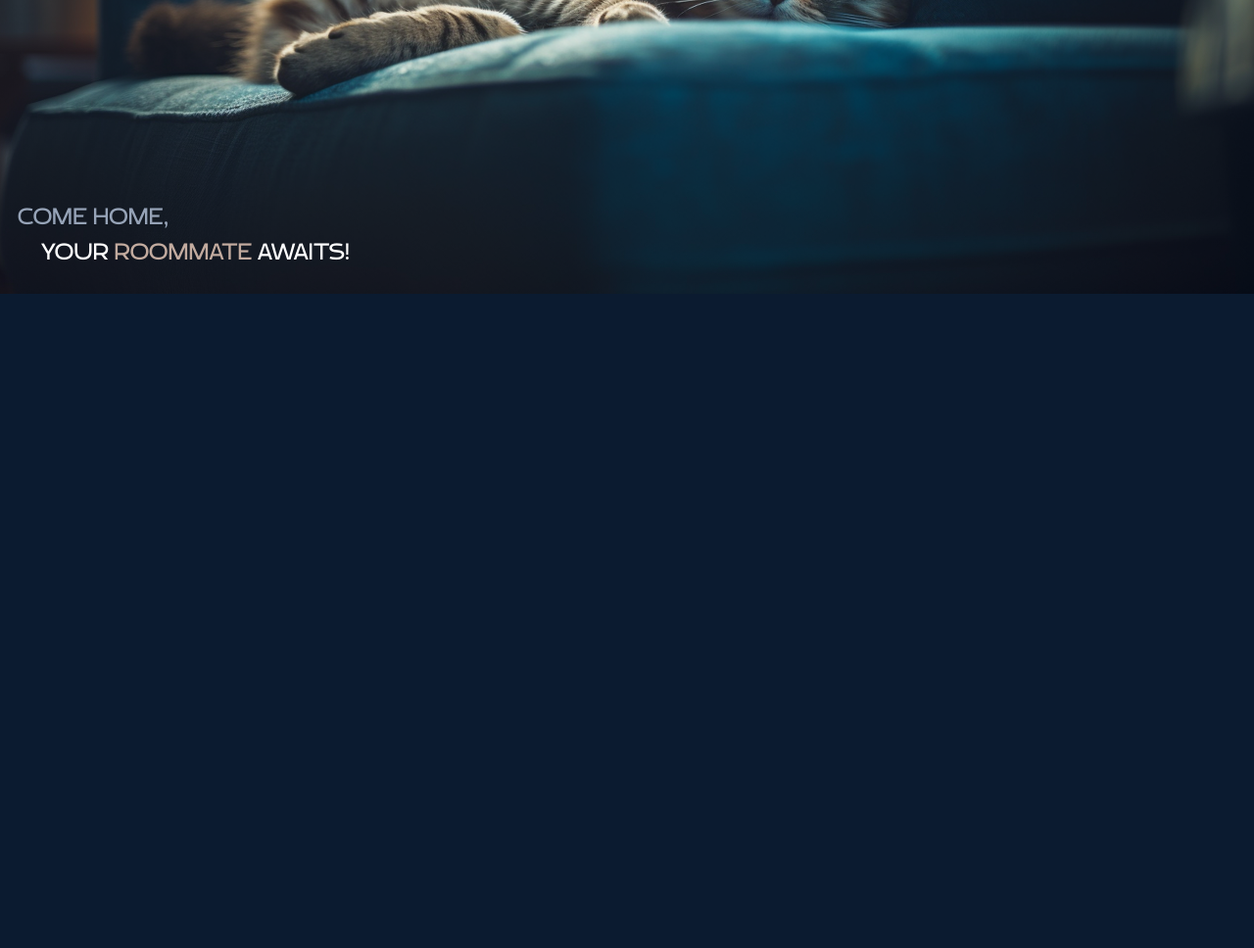
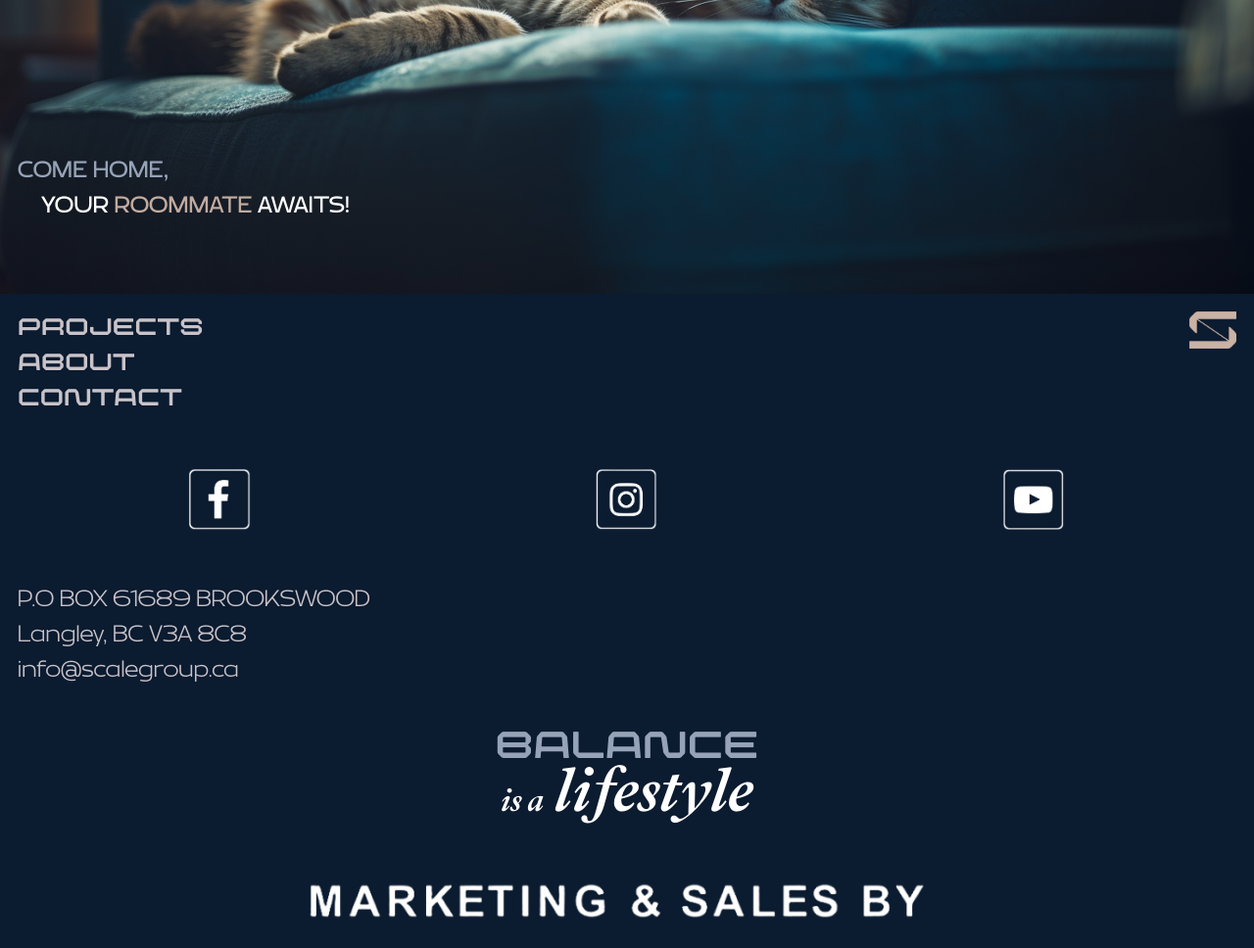
Before and after one commit to rickdrumond/scaco, a website built with Parcel: page src/index.html in a window 1280 px wide. Shown: the part 9732-10700 px from the top of the page at 98% size. Before the commit the page ends 10032 px from the top, so only its background shows below. Built offline with nearby package versions, Linux system fonts and the light colour scheme; what tailwind-hamburgers would draw is missing.

Commit message:
add footer

```diff
--- a/src/index.html
+++ b/src/index.html
@@ -11,7 +11,7 @@
   <body>
     <header>
       <a href="/" id="brand-link">
-        <img src="img/brand.png" alt="Scale Projects" />
+        <img src="img/brand.png" alt="Scale Projects brand" />
       </a>
       <button id="menu-toggler" class="tham tham-e-squeeze tham-w-8">
         <div class="tham-box">
@@ -226,7 +226,7 @@
       </section>
       <section id="projects">
         <h2>Projects</h2>
-        <img src="img/brand-development.png" alt="Scale" />
+        <img src="img/brand-development.png" alt="Scale brand" />
         <div>
           <h3>About</h3>
           <p>
@@ -292,6 +292,44 @@
         </div>
       </section>
     </main>
-    <footer></footer>
+    <footer>
+      <nav>
+        <ul>
+          <li><a href="#projects">Projects</a></li>
+          <li><a href="#about">About</a></li>
+          <li><a href="#contact">Contact</a></li>
+        </ul>
+        <img src="img/logo.png" alt="Scale logo" />
+      </nav>
+      <div class="social">
+        <!-- FIXME: add URLs -->
+        <a href="javascript:alert('TBD')">
+          <img src="img/icon-fb.png" alt="Facebook icon" />
+        </a>
+        <a href="javascript:alert('TBD')">
+          <img src="img/icon-ig.png" alt="Instagram icon" />
+        </a>
+        <a href="javascript:alert('TBD')">
+          <img src="img/icon-yt.png" alt="YouTube icon" />
+        </a>
+      </div>
+      <address>
+        P.O BOX 61689 BROOKSWOOD<br />
+        Langley, BC V3A 8C8<br />
+        <a href="mailto:info@scalegroup.ca">info@scalegroup.ca</a>
+      </address>
+      <p class="balance-is-a-lifestyle">
+        Balance<br />
+        <span>is a</span> <span>lifestyle</span>
+      </p>
+      <img
+        src="img/brand-fifth-avenue.png"
+        alt="Fifth Avenue brand"
+        class="fifth-ave-brand"
+      />
+      <img src="img/brand.png" alt="Scale brand" />
+      <a id="privacy-policy-link" href="javascript:void(0)">Privacy Policy</a>
+      <p id="copyright">Copyright © 2023 Scale Projects</p>
+    </footer>
   </body>
 </html>
--- a/src/style/main.scss
+++ b/src/style/main.scss
@@ -374,7 +374,7 @@ section {
 
   div {
     position: absolute;
-    bottom: 1em;
+    bottom: 3em;
   }
 
   p {
@@ -395,3 +395,72 @@ section {
     }
   }
 }
+
+footer {
+  padding: 18px;
+  color: $logo-gray;
+
+  > * {
+    margin-bottom: 48px;
+  }
+
+  nav {
+    display: flex;
+    justify-content: space-between;
+
+    img {
+      max-width: 2em;
+      height: 100%;
+    }
+  }
+
+  .social {
+    display: flex;
+    justify-content: space-around;
+
+    img {
+      max-height: 3em;
+    }
+  }
+
+  address {
+    font-family: $ff-brinnan-light;
+    font-style: normal;
+  }
+
+  .balance-is-a-lifestyle {
+    font-size: 1.6em;
+    text-align: center;
+    line-height: 0.8;
+    color: $light-blue;
+
+    span {
+      font-family: $ff-addington;
+      color: white;
+      font-size: 1.75em;
+
+      &:first-of-type {
+        font-size: 0.9em;
+      }
+    }
+  }
+
+  .fifth-ave-brand {
+    max-width: 60%;
+    margin-left: auto;
+    margin-right: auto;
+  }
+
+  #privacy-policy-link {
+    display: block;
+    width: 100%;
+    text-decoration: underline;
+  }
+
+  #privacy-policy-link,
+  #copyright {
+    font-family: $ff-brinnan-light;
+    color: white;
+    text-align: center;
+  }
+}
```
Also changed, not shown: src/img/brand-fifth-avenue.png (added), src/img/icon-fb.png (added), src/img/icon-ig.png (added), src/img/icon-yt.png (added).
